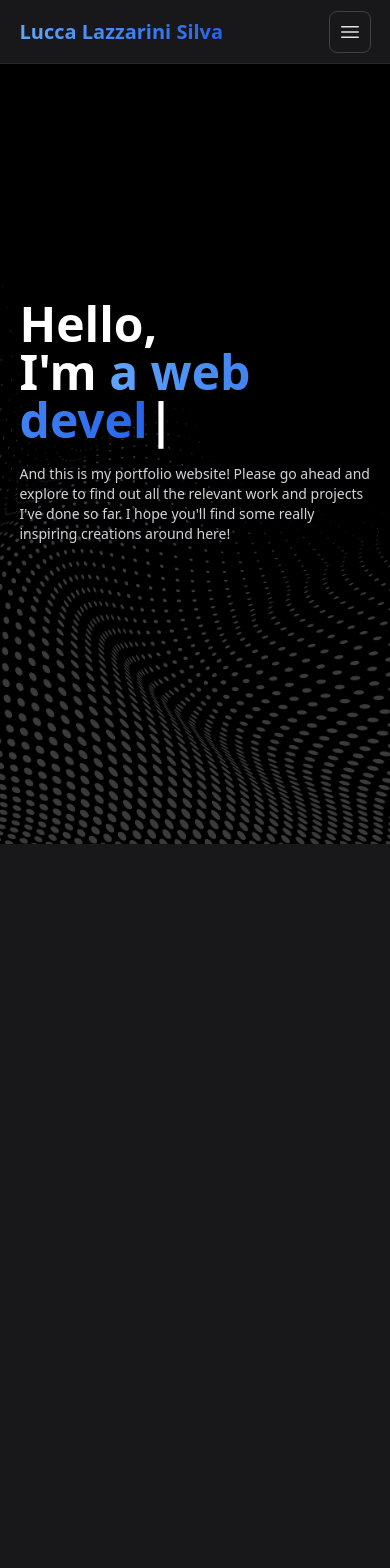
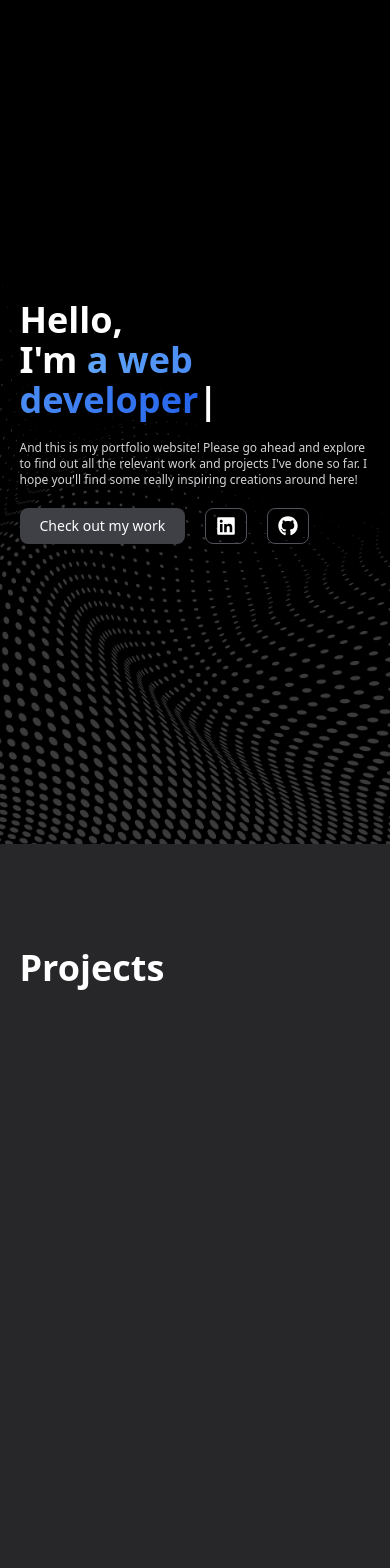
Before and after one commit to luccalaz/portfolio-v2, a Next.js app: page / in a window 390 px wide. Shown: the top 1568 px of the page. Built offline with nearby package versions, Linux system fonts and the light colour scheme.

Commit message:
More homepage functionality

```diff
--- a/package.json
+++ b/package.json
@@ -13,6 +13,7 @@
     "next": "14.1.4",
     "react": "^18",
     "react-dom": "^18",
+    "react-icons": "^5.3.0",
     "typed.js": "^2.1.0"
   },
   "devDependencies": {
--- a/src/app/globals.css
+++ b/src/app/globals.css
@@ -1,3 +1,35 @@
 @tailwind base;
 @tailwind components;
 @tailwind utilities;
+
+* {
+    @apply scroll-smooth
+}
+
+.navlink:not(.active) {
+    @apply hover:text-zinc-300 border border-transparent hover:bg-zinc-800
+}
+
+.navlink.active {
+    @apply text-zinc-200 bg-zinc-800 border border-zinc-700
+}
+
+.m-navlink:not(.active) {
+    @apply hover:bg-zinc-800
+}
+
+.m-navlink.active {
+    @apply bg-zinc-800 text-zinc-200
+}
+
+nav {
+    @apply transition-transform duration-500
+}
+
+nav.show {
+    @apply translate-y-0
+}
+
+nav:not(.show) {
+    @apply -translate-y-[110%]
+}
--- a/src/app/page.tsx
+++ b/src/app/page.tsx
@@ -1,12 +1,26 @@
 "use client"
-import React from 'react';
+import { useEffect, useRef, useState } from 'react';
+import { FaBars, FaGithub, FaLinkedin } from "react-icons/fa";
 import Typed from 'typed.js';
 import $ from 'jquery';
 
 export default function Home() {
-  const el = React.useRef(null);
+   // state variables
+   const [activeSection, setActiveSection] = useState<string>("");
+   const [showNavbar, setShowNavbar] = useState<boolean>(false);
+   const [showMobileMenu, setShowMobileMenu] = useState<boolean>(false);
 
-  React.useEffect(() => {
+   // refs
+   const sections = {
+     hero: useRef(null),
+     projects: useRef(null),
+     resume: useRef(null),
+     contact: useRef(null),
+   };
+  const el = useRef(null);
+
+  useEffect(() => {
+    // typing animation on hero section
     const typed = new Typed(el.current, {
       strings: ['Lucca Lazzarini Silva' ,'a web developer', 'a quick learner', 'passionate', 'determined', 'adaptive'],
       typeSpeed: 70,
@@ -16,59 +30,105 @@ export default function Home() {
       loopCount: Infinity,
     });
 
+    // active navbar scrolling feature
+    const observer = new IntersectionObserver((entries) => {
+      entries.forEach((entry) => {
+        if (entry.isIntersecting) {
+          setActiveSection(entry.target.id);
+          setShowNavbar(entry.target.id !== "hero");
+          if (showMobileMenu) setShowMobileMenu(entry.target.id !== "hero");
+        }
+      });
+    }, {root: null, rootMargin: "0px", threshold: 0.6});
+
+    // Observe each section
+    Object.values(sections).forEach((sectionRef) => {
+      if (sectionRef.current) observer.observe(sectionRef.current);
+    });
+
     return () => {
+      // cleanup type animation
       typed.destroy();
+
+      // cleanup observer
+      Object.values(sections).forEach((sectionRef) => {
+        if (sectionRef.current) {observer.unobserve(sectionRef.current);
+        }
+      });
     };
-  }, []);
+  }, [showMobileMenu]);
 
   return (
     <div className="flex flex-col min-h-screen bg-black">
-      <header className="h-screen">
-        <nav className="fixed top- w-screen h-16 border-b-[1px] border-b-zinc-800 text-zinc-400 bg-zinc-900">
+      <header id="hero" className="h-screen" ref={sections.hero}>
+        <nav className={`fixed top-0 w-full h-16 border-b-[1px] z-50 border-b-zinc-800 text-zinc-400 bg-zinc-900 ${showNavbar && "show"}`}>
           <div className="w-[90vw] md:w-[80vw] h-full m-auto flex justify-between items-center">
-            <span className="text-xl text-white font-bold">
-              <span className="bg-gradient-to-r from-blue-400 to-blue-600 text-transparent bg-clip-text">
-              Lucca Lazzarini Silva
-              </span>
-            </span>
+            <div className='flex items-center gap-3'>
+              <img className="rounded-full" src='/images/profile.jpeg' width={40}/>
+              <a href="#hero" className="font-medium text-xl text-blue-500">
+                Lucca Lazzarini Silva
+              </a>
+            </div>
+
             <div className="hidden md:flex gap-3">
-              <a href="" className="px-3 py-1 transition-colors rounded-3xl text-zinc-200 bg-zinc-800">Home</a>
-              <a href="" className="px-3 py-1 transition-colors rounded-3xl hover:text-zinc-300 hover:bg-zinc-800">Resume</a>
-              <a href="" className="px-3 py-1 transition-colors rounded-3xl hover:text-zinc-300 hover:bg-zinc-800">Projects</a>
-              <a href="" className="px-3 py-1 transition-colors rounded-3xl hover:text-zinc-300 hover:bg-zinc-800">Contact</a>
+              <a href="#projects" className={`navlink px-3 py-1 transition-colors rounded-md ${activeSection == "projects" && "active"}`}>Projects</a>
+              <a href="#resume" className={`navlink px-3 py-1 transition-colors rounded-md ${activeSection == "resume" && "active"}`}>Resume</a>
+              <a href="#contact" className={`navlink px-3 py-1 transition-colors rounded-md ${activeSection == "contact" && "active"}`}>Contact</a>
             </div>
-            <div className="block md:hidden p-2 rounded-lg border cursor-pointer transition-colors text-zinc-200 border-zinc-700 hover:bg-zinc-800"
-                 onClick={() => $('#mobileNav').slideToggle()}>
-              <svg xmlns="http://www.w3.org/2000/svg" fill="none" viewBox="0 0 24 24" strokeWidth={1.5} stroke="currentColor" className="size-6">
-              <path strokeLinecap="round" strokeLinejoin="round" d="M3.75 6.75h16.5M3.75 12h16.5m-16.5 5.25h16.5" />
-              </svg>
+            <div
+            className="block md:hidden p-3 rounded-lg border cursor-pointer transition-colors text-zinc-200 border-zinc-700 hover:bg-zinc-800"
+            onClick={() => setShowMobileMenu(!showMobileMenu)}
+            >
+              <FaBars className="scale-125"/>
             </div>
           </div>
         </nav>
-        <nav id="mobileNav" className="hidden fixed top-16 w-screen h-screen border-b-[1px] border-b-zinc-800 text-zinc-400 bg-zinc-900">
+        <nav id="mobile" className={`fixed top-16 w-screen h-screen border-b-[1px] z-40 border-b-zinc-800 text-zinc-400 bg-zinc-900 ${showMobileMenu && "show"}`}>
           <div className="w-[90vw] m-auto flex flex-col py-5 gap-3 text-lg">
-            <a href="" className="bg-zinc-800 text-zinc-200 px-5 py-2 rounded-md">Home</a>
-            <a href="" className="hover:bg-zinc-800 transition-colors px-5 py-2 rounded-md">Resume</a>
-            <a href="" className="hover:bg-zinc-800 transition-colors px-5 py-2 rounded-md">Projects</a>
-            <a href="" className="hover:bg-zinc-800 transition-colors px-5 py-2 rounded-md">Contact</a>
+            <a href="#projects" className={`m-navlink px-5 py-2 rounded-md transition-colors ${activeSection == "projects" && "active"}`} onClick={() => setShowMobileMenu(!showMobileMenu)}>Projects</a>
+            <a href="#resume" className={`m-navlink px-5 py-2 rounded-md transition-colors ${activeSection == "resume" && "active"}`} onClick={() => setShowMobileMenu(!showMobileMenu)}>Resume</a>
+            <a href="#contact" className={`m-navlink px-5 py-2 rounded-md transition-colors ${activeSection == "contact" && "active"}`} onClick={() => setShowMobileMenu(!showMobileMenu)}>Contact</a>
           </div>
         </nav>
-        <section className="flex items-center h-full text-white bg-cover bg-center bg-no-repeat" style={{backgroundImage: `url(/images/hero-bg.jpg)`}}>
+        <div className="flex items-center h-full text-white bg-cover bg-center bg-no-repeat" style={{backgroundImage: `url(/images/hero-bg.jpg)`}}>
           <div className="w-[90vw] md:w-[80vw]  mx-auto flex justify-between">
             <div className="flex flex-col justify-center gap-5 flex-shrink">
-              <div className='text-5xl md:text-6xl font-bold'>
+              <div className='text-4xl md:text-6xl font-bold'>
                 <div>Hello,</div>
                 <div>I'm <span ref={el} className="bg-gradient-to-r from-blue-400 to-blue-600 text-transparent bg-clip-text"/></div>
               </div>
-              <div className='text-sm md:text-base font-medium text-zinc-300'>
-              And this is my portfolio website! Please go ahead and explore to find out all the relevant work and projects I've done so far. I hope you'll find some really inspiring creations around here!
+              <div className='text-xs md:text-base font-medium text-zinc-300'>
+                And this is my portfolio website! Please go ahead and explore to find out all the relevant work and projects I've done so far. I hope you'll find some really inspiring creations around here!
+              </div>
+              <div className="flex gap-5">
+                <a href="#projects" className="text-sm md:text-base px-5 py-2 rounded-lg transition-colors bg-zinc-700 hover:bg-zinc-800 text-white">Check out my work</a>
+                <a href="https://linkedin.com/in/luccalaz" target="_blank" className="flex items-center gap-3 px-3 py-2 rounded-lg transition-colors hover:bg-zinc-800 text-white border-zinc-600 border">
+                  <FaLinkedin className="scale-125"/> <span className="hidden md:block">LinkedIn</span>
+                </a>
+                <a href="https://github.com/luccalaz" target="_blank" className="flex items-center gap-3 px-3 py-2 rounded-lg transition-colors hover:bg-zinc-800 text-white border-zinc-600 border">
+                  <FaGithub className="scale-125"/> <span className="hidden md:block">GitHub</span>
+                </a>
               </div>
             </div>
             <img className="hidden xl:block" src='/images/hero-img.png' width={500}/>
           </div>
-        </section>
+        </div>
       </header>
-      <main className='h-screen bg-zinc-900'></main>
+      <section id="projects" className="h-screen pt-16 bg-zinc-800" ref={sections.projects}>
+        <div className="w-[90vw] md:w-[80vw] mx-auto py-10 flex gap-10">
+          <h2 className="text-4xl font-bold text-white">Projects</h2>
+        </div>
+      </section>
+      <section id="resume" className="h-screen pt-16 bg-zinc-800" ref={sections.resume}>
+        <div className="w-[90vw] md:w-[80vw] mx-auto py-10 flex gap-10">
+          <h2 className="text-4xl font-bold text-white">Resume</h2>
+        </div>
+      </section>
+      <section id="contact" className="h-screen pt-16 bg-zinc-800" ref={sections.contact}>
+        <div className="w-[90vw] md:w-[80vw] mx-auto py-10 flex gap-10">
+          <h2 className="text-4xl font-bold text-white">Contact</h2>
+        </div>
+      </section>
     </div>
   );
 
```
Also changed, not shown: public/images/profile.jpeg (added), 1 other file (tests, documents, lock files or other folders).
